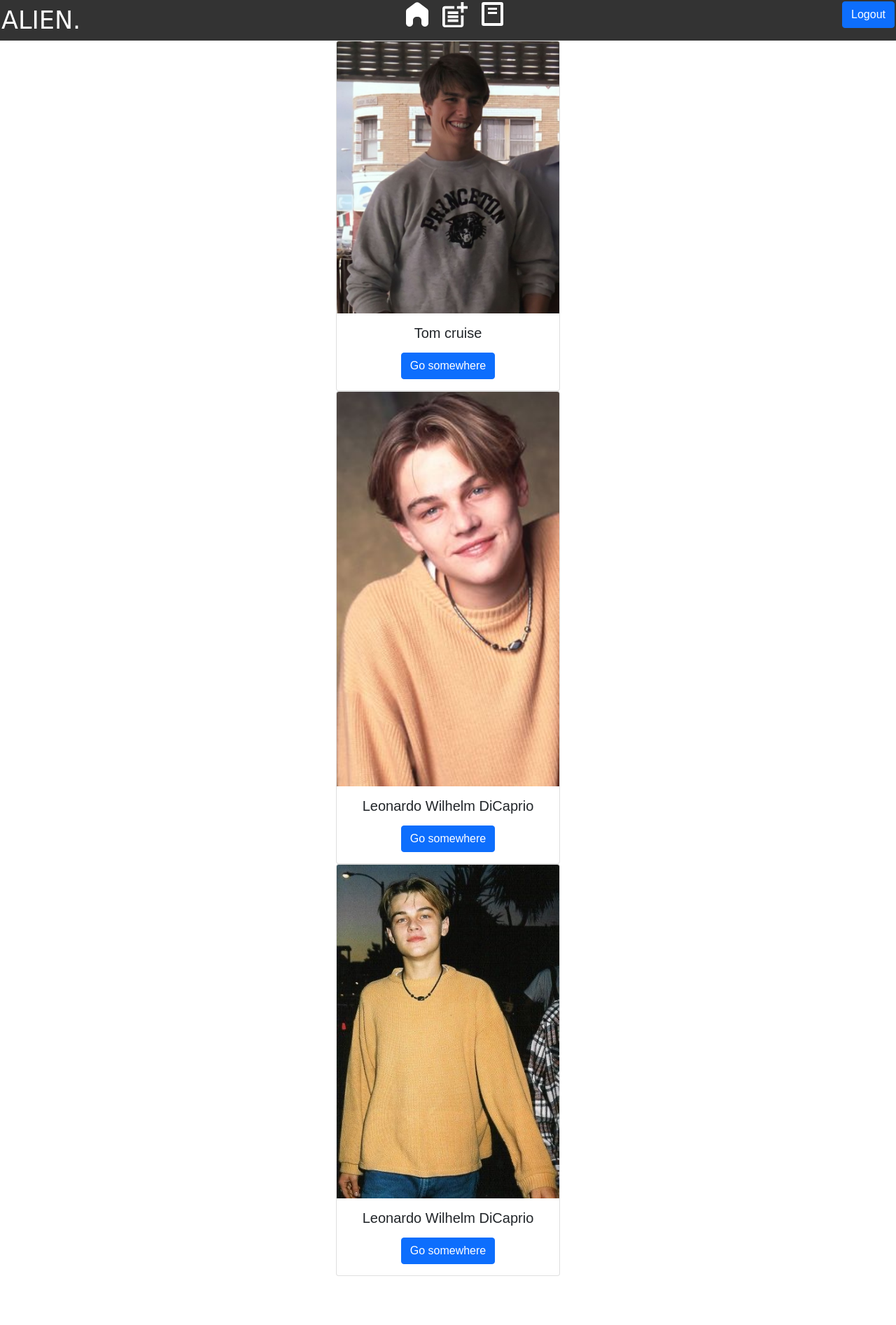
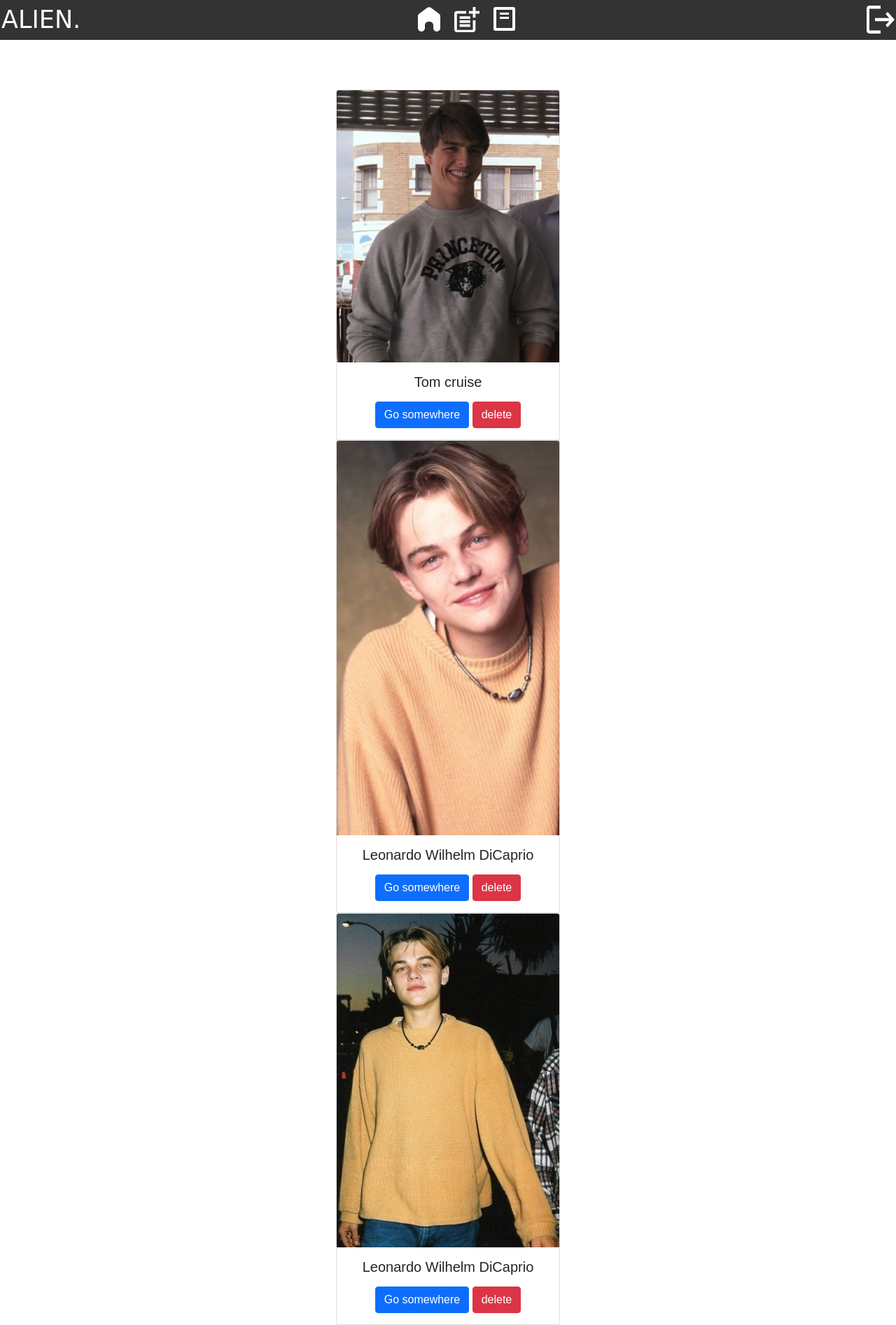
Before and after one commit to Anzai1026/Alien., a Django app: page /form/list/ in a window 1280 px wide. Shown: the whole page at 70% size. Before the commit the page ends 1824 px from the top, so only its background shows below. Run offline with Django 4.2, Linux system fonts and the light colour scheme; data comes from the database, SQL or seed files in the repository; both versions use the stored data as it was after the commit; some web fonts are replaced.

Commit message:
createdelte

```diff
--- a/formapp/urls.py
+++ b/formapp/urls.py
@@ -1,8 +1,9 @@
 from django.urls import path
-from .views import FormClass, ListClass
+from .views import FormClass, ListClass, deletePost
 
 app_name = 'formapp'
 urlpatterns = [
     path('', FormClass.as_view(), name='form'),
     path('list/', ListClass.as_view(), name='list'),
+    path('<str:pk>/delete/', deletePost, name='deletePost'),
 ]
--- a/formapp/views.py
+++ b/formapp/views.py
@@ -2,6 +2,8 @@ from django.views.generic import ListView, CreateView
 from django.urls import reverse_lazy
 from .models import PostModel
 from .forms import PostForm
+from rest_framework.response import Response
+from django.shortcuts import redirect
 
 class ListClass(ListView):
     template_name = 'list.html'
@@ -16,3 +18,10 @@ class FormClass(CreateView):
     model = PostModel
     success_url = reverse_lazy('formapp:list')
     form_class = PostForm
+
+def deletePost(request, pk):
+    print(pk)
+    post = PostModel.objects.get(id=pk)
+    post.delete()
+
+    return redirect('formapp:list')
--- a/static/base.css
+++ b/static/base.css
@@ -13,10 +13,9 @@ header {
   display: flex;
   justify-content: space-between;
   align-items: center;
-}
-
-.logo img {
-  width: 50px; /* ロゴのサイズを調整 */
+  position: fixed;
+  width: 100%;
+  z-index: 1;
 }
 
 nav ul {
@@ -24,6 +23,8 @@ nav ul {
   display: flex;
   justify-content: flex-start;
   padding: 0;
+  margin-top: auto;
+  margin-bottom: auto;
 }
 
 nav ul li {
--- a/templates/list.html
+++ b/templates/list.html
@@ -29,11 +29,11 @@
       <!-- <li><a href="{% url 'accounts:signup' %}">Signup</a></li>
       <li><a href="{% url 'accounts:login' %}">Login</a></li> -->
     </ul>
-  </nav>
-  <p style="text-align: right">
-    <a href="{% url 'accounts:logout' %}" class="btn btn-primary">Logout</a></p>
+  </nav><a href="{% url 'accounts:logout' %}"><svg xmlns="http://www.w3.org/2000/svg" width="40" height="40" viewBox="0 0 40 40" fill="none">
+      <path d="M30 8.88889L27.18 12.0222L32.34 17.7778H12V22.2222H32.34L27.18 27.9556L30 31.1111L40 20L30 8.88889ZM4 4.44444H20V0H4C1.8 0 0 2 0 4.44444V35.5556C0 38 1.8 40 4 40H20V35.5556H4V4.44444Z" fill="white"/>
+    </svg></a>
 </header>
-<div class="container mx-auto">
+<div class="container mx-auto" style="padding-top: 10%;">
   {% for post in object_list %}
   <div class="card col-md-4 col-md-offset-4 center-block mx-auto" style="width: 20rem;">
     <img src="/{{ post.image }}" class="card-img-top" alt="...">
@@ -41,6 +41,7 @@
       <h5 class="card-title"><p>{{ post.title }}</p></h5>
       <!-- <p class="card-text">{{ post.memo }}</p> -->
       <a href="#" class="btn btn-primary">Go somewhere</a>
+      <a href="/form/{{ post.id }}/delete/" class="btn btn-danger">delete</a>
     </div>
   </div>
   <!-- <div class="post">
```
Also changed, not shown: templates/form.html (+4 -3 lines), templates/index.html (+4 -3 lines), db.sqlite3.
